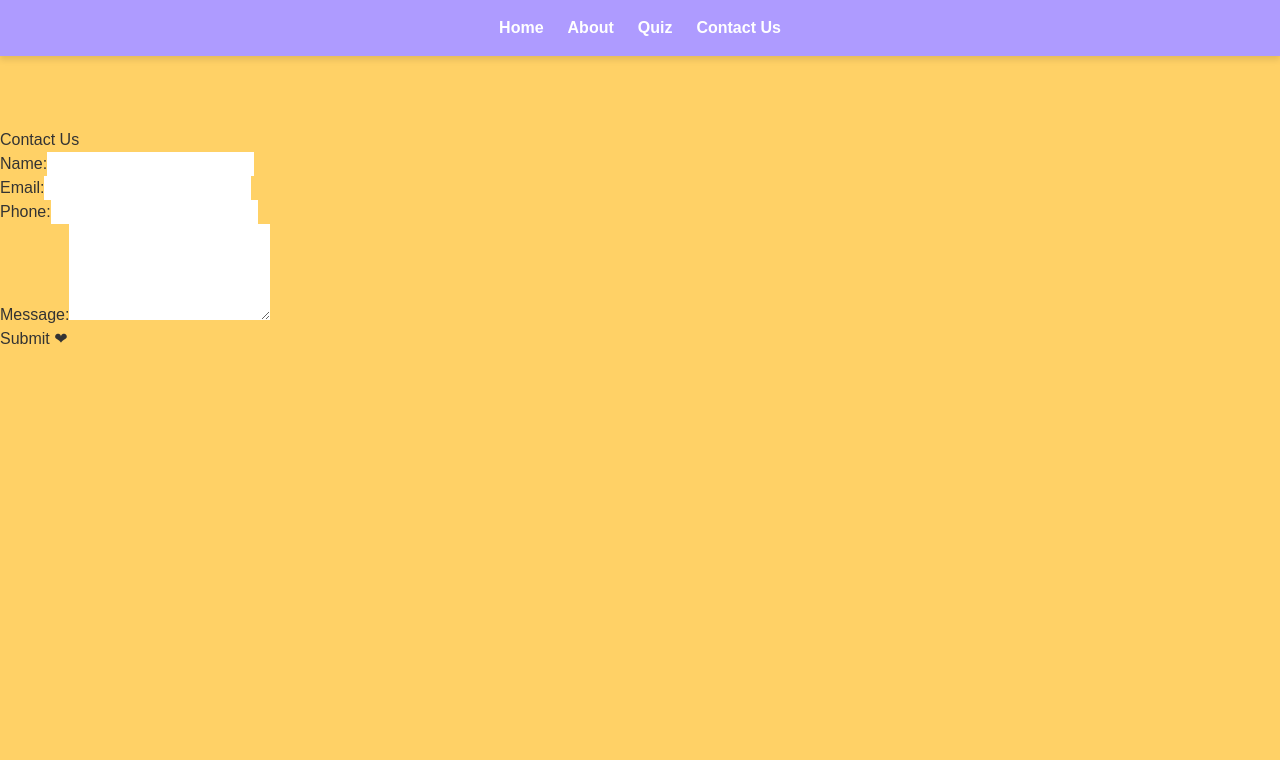
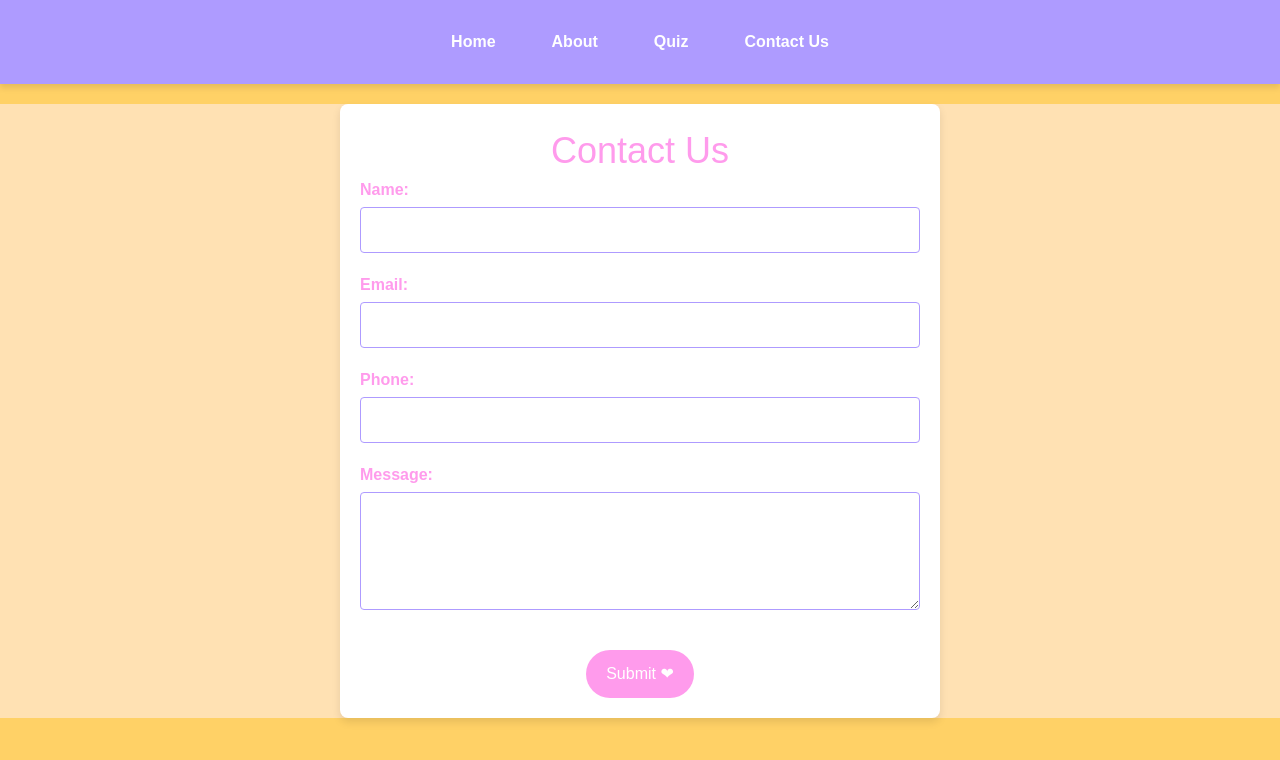
Before and after one commit to AceChianni/level3capstone, a Next.js app: page /contact in a window 1280 px wide. Shown: the top 760 px of the page. Built offline with nearby package versions, Linux system fonts and the light colour scheme.

Commit message:
add contact forms and styles

```diff
--- a/src/app/contact/page.js
+++ b/src/app/contact/page.js
@@ -1,5 +1,6 @@
 "use client";
 import ContactForm from "@/components/ContactForm";
+import "/styles/contactstyles.css";
 
 export default function ContactPage() {
   return (
--- a/styles/contactstyles.css
+++ b/styles/contactstyles.css
@@ -1,69 +1,130 @@
-.navbar {
-  display: flex;
-  justify-content: space-around;
-  background-color: #004d40;
-  padding: 10px;
+/* Define color variables for better maintainability */
+:root {
+  --pink: #ff9bec;
+  --teal: #5dd9c1;
+  --purple: #5b507a;
+  --light-purple: #ae9bff;
+  --peach: #ffe1b3;
 }
 
-.navbar a {
-  color: white;
-  text-decoration: none;
-  padding: 10px;
+/* Global Styles */
+body {
+  font-family: "Arial", sans-serif;
+  background-color: var(--peach);
+  color: var(--purple);
+  margin: 0;
+  padding: 0;
+  box-sizing: border-box;
 }
 
 .container {
-  margin: 20px auto;
-  width: 90%;
   max-width: 600px;
+  margin: 40px auto;
+  padding: 20px;
+  background-color: #fff;
+  border-radius: 8px;
+  box-shadow: 0 4px 8px rgba(0, 0, 0, 0.1);
 }
 
 h1 {
   text-align: center;
-  color: #004d40;
+  font-size: 36px;
+  color: var(--pink);
+}
+
+form {
+  display: flex;
+  flex-direction: column;
 }
 
 .form-group {
-  margin-bottom: 15px;
+  display: flex;
+  flex-direction: column;
+  margin-bottom: 20px;
 }
 
 label {
-  display: block;
   font-weight: bold;
+  color: var(--pink);
   margin-bottom: 5px;
 }
 
-input,
+input[type="text"],
+input[type="email"],
+input[type="tel"],
 textarea {
+  padding: 10px;
+  font-size: 16px;
+  border: 1px solid var(--light-purple);
+  border-radius: 4px;
   width: 100%;
-  padding: 10px;
-  border: 1px solid #ccc;
-  border-radius: 5px;
+  box-sizing: border-box;
+}
+
+button {
+  padding: 12px 20px;
+  font-size: 16px;
+  background-color: var(--pink);
+  color: #fff;
+  border: none;
+  border-radius: 50px;
+  cursor: pointer;
+  transition: background-color 0.3s ease;
+  align-self: center;
+  margin-top: 20px;
+}
+
+button:hover {
+  background-color: var(--teal);
+}
+
+.navbar {
+  background-color: var(--light-purple); /* Light purple navbar */
+  overflow: hidden;
+  text-align: center;
+  position: fixed;
+  width: 100%; /* Full width */
+  top: 0;
+  z-index: 1000;
+}
+
+.navbar a {
+  display: inline-block;
+  color: #fff;
+  text-align: center;
+  padding: 14px 16px;
+  text-decoration: none;
+  font-size: 16px;
+  font-weight: bold; /* Make navigation links bold */
+}
+
+.navbar a:hover {
+  background-color: #9b79ff; /* Darker purple on hover */
+}
+
+/* Custom Styling */
+.container {
+  position: relative;
 }
 
 .submit-button {
-  display: block;
-  width: 100%;
-  padding: 10px;
-  background-color: #ff7043;
-  color: white;
-  border: none;
-  border-radius: 5px;
-  cursor: pointer;
+  align-self: center;
 }
 
+/* Popup Styling */
 .popup {
-  background-color: #81d4fa;
-  color: #004d40;
-  padding: 15px;
-  text-align: center;
-  border: 1px solid #004d40;
-  border-radius: 5px;
+  display: none;
   position: fixed;
-  top: 20%;
+  top: 50%;
   left: 50%;
   transform: translate(-50%, -50%);
-  z-index: 1000;
-  display: none;
+  background-color: #fff;
+  padding: 20px;
+  border-radius: 8px;
+  box-shadow: 0 4px 8px rgba(0, 0, 0, 0.1);
+  text-align: center;
+  font-size: 18px;
+  color: var(--purple);
 }
 
 .popup.visible {
```
